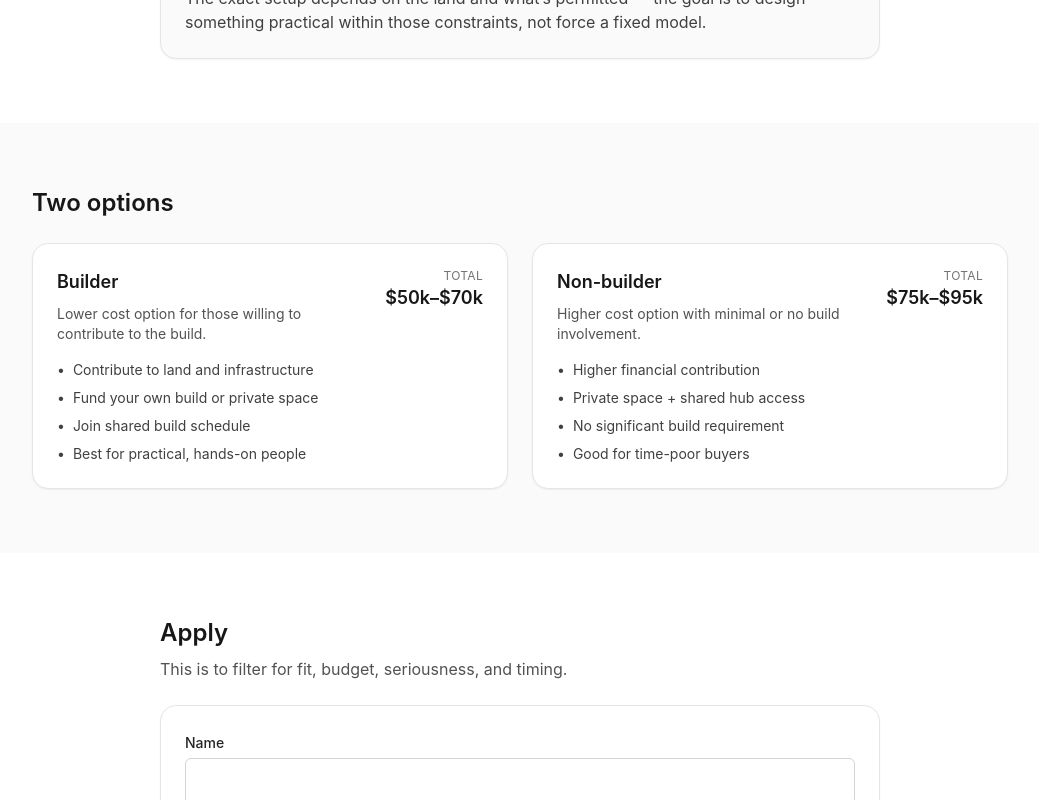
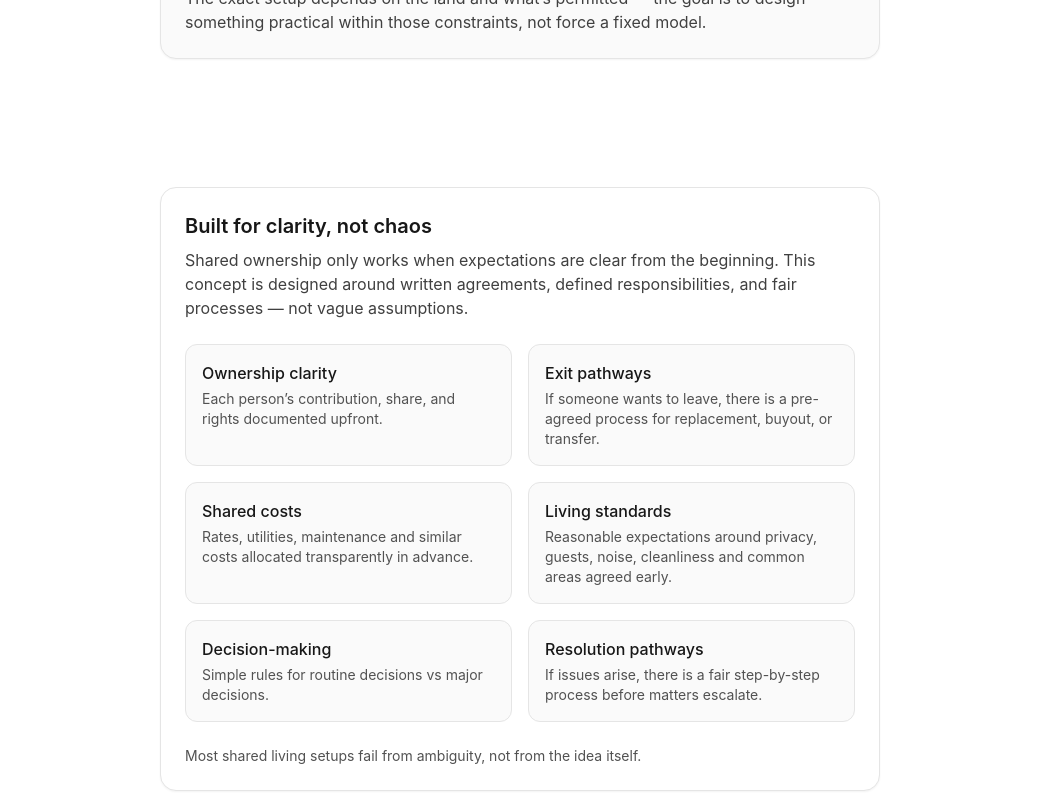
Before and after one commit to Beastman99/nomore-site, a React (Vite) app: page / in a window 1280 px wide. Shown: the part 2220-3020 px from the top of the page, without its empty margins (120-1159 px from the left). Built offline with nearby package versions, Linux system fonts and the light colour scheme.

Commit message:
add clarity not chaos section

```diff
--- a/src/App.jsx
+++ b/src/App.jsx
@@ -530,6 +530,60 @@ export default function Nomore() {
         </div>
       </section>
 
+      <section className="mx-auto max-w-3xl px-6 py-16">
+  <div className="rounded-2xl border border-neutral-200 bg-white p-6 shadow-sm">
+    <div className="mb-6">
+      <h2 className="text-xl font-semibold">Built for clarity, not chaos</h2>
+      <p className="mt-2 text-neutral-700">
+        Shared ownership only works when expectations are clear from the beginning.
+        This concept is designed around written agreements, defined responsibilities,
+        and fair processes — not vague assumptions.
+      </p>
+    </div>
+
+    <div className="grid gap-4 sm:grid-cols-2">
+      {[
+        {
+          title: "Ownership clarity",
+          text: "Each person’s contribution, share, and rights documented upfront."
+        },
+        {
+          title: "Exit pathways",
+          text: "If someone wants to leave, there is a pre-agreed process for replacement, buyout, or transfer."
+        },
+        {
+          title: "Shared costs",
+          text: "Rates, utilities, maintenance and similar costs allocated transparently in advance."
+        },
+        {
+          title: "Living standards",
+          text: "Reasonable expectations around privacy, guests, noise, cleanliness and common areas agreed early."
+        },
+        {
+          title: "Decision-making",
+          text: "Simple rules for routine decisions vs major decisions."
+        },
+        {
+          title: "Resolution pathways",
+          text: "If issues arise, there is a fair step-by-step process before matters escalate."
+        }
+      ].map((item) => (
+        <div
+          key={item.title}
+          className="rounded-xl border border-neutral-200 bg-neutral-50 p-4"
+        >
+          <div className="font-medium text-neutral-900">{item.title}</div>
+          <div className="mt-1 text-sm text-neutral-600">{item.text}</div>
+        </div>
+      ))}
+    </div>
+
+    <p className="mt-6 text-sm text-neutral-600">
+      Most shared living setups fail from ambiguity, not from the idea itself.
+    </p>
+  </div>
+</section>
+
       <section className="bg-neutral-50 py-16">
         <div className="mx-auto max-w-5xl px-6">
           <h2 className="text-2xl font-semibold">Two options</h2>
```
